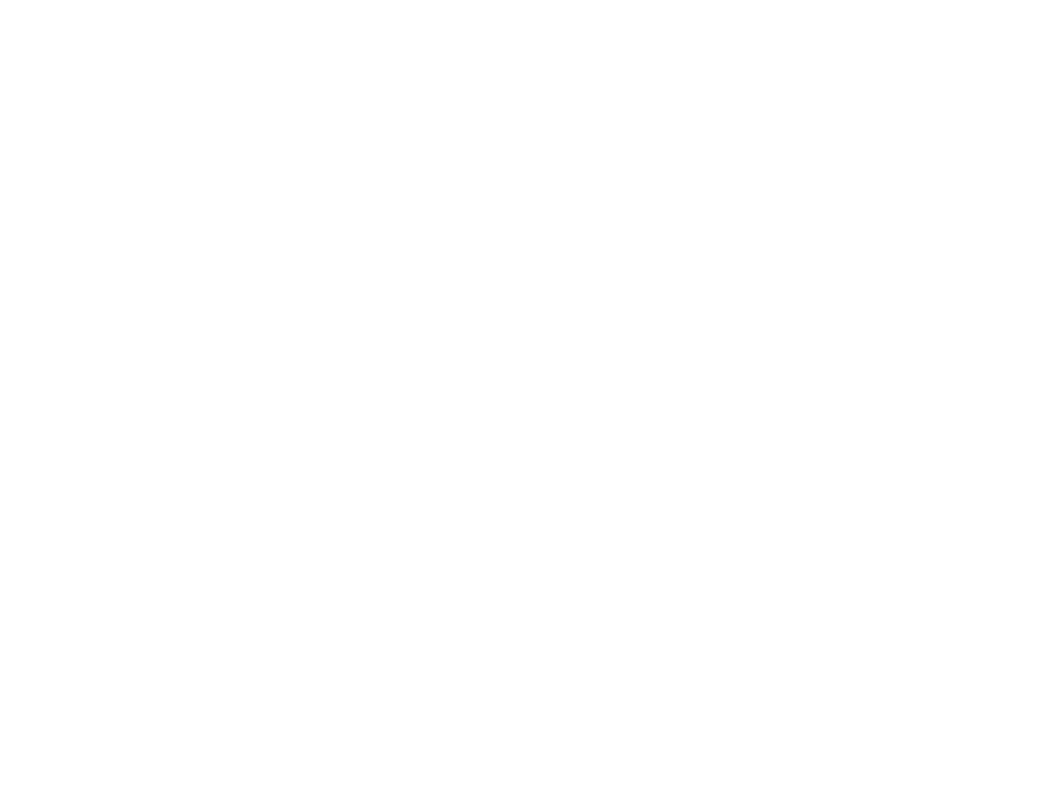
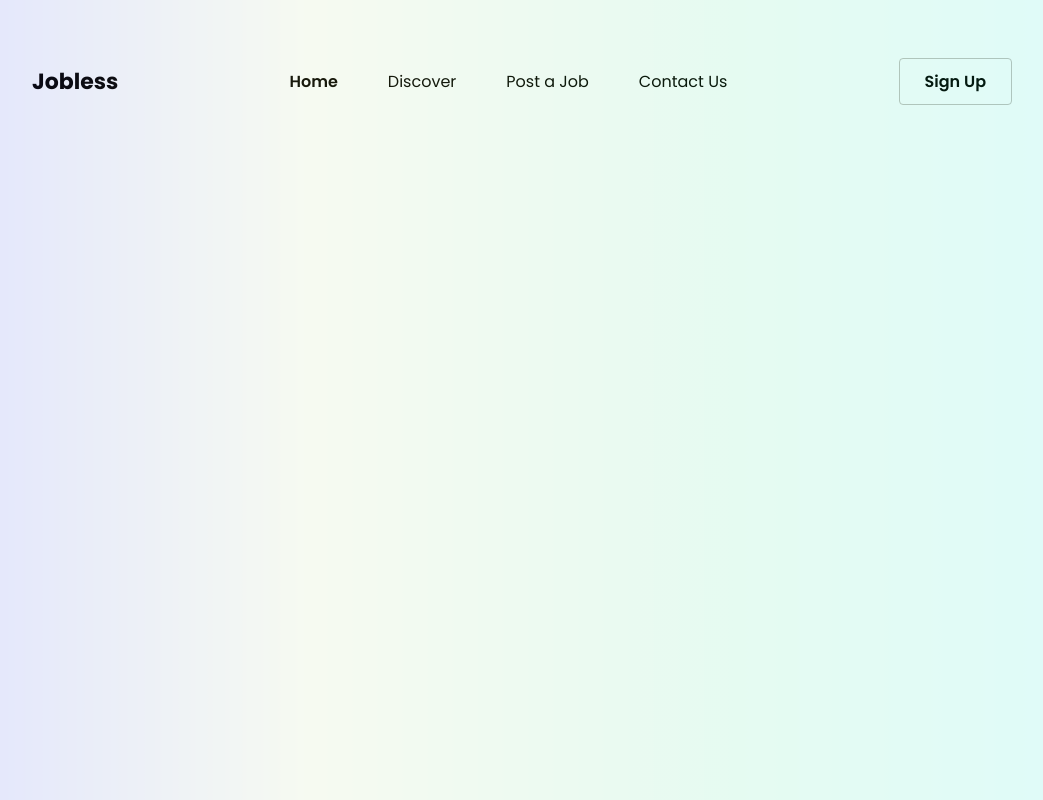
Before and after one commit to dimasrzkm/ui-jobless-hero, a plain HTML site: page index.html in a window 1280 px wide. Shown: the whole page, without its empty margins (118-1161 px from the left). Drawn offline with Linux system fonts and the light colour scheme.

Commit message:
feat: add font style header section

```diff
--- a/index.html
+++ b/index.html
@@ -6,5 +6,16 @@
     <title>UI Challenge - Jobless Hero</title>
     <link rel="stylesheet" href="style.css" />
   </head>
-  <body></body>
+  <body>
+    <div class="wrapper-body">
+      <header class="header container">
+        <p class="header-title">Jobless</p>
+        <nav class="header-navbar">
+          <a href="#" class="active">Home</a><a href="#">Discover</a
+          ><a href="#">Post a Job</a><a href="#">Contact Us</a>
+        </nav>
+        <button class="button-sign-up">Sign Up</button>
+      </header>
+    </div>
+  </body>
 </html>
--- a/style.css
+++ b/style.css
@@ -1,10 +1,68 @@
+@import url('https://fonts.googleapis.com/css2?family=Poppins:ital,wght@0,100;0,200;0,300;0,400;0,500;0,600;0,700;0,800;1,100&display=swap');
+:root {
+  --primary-color: rgba(00, 00, 00, 1);
+  --secondary-color: rgba(00, 00, 00, 0.8);
+}
 *,
 *::before,
 *::after {
   box-sizing: border-box;
 }
+body, .wrapper-body { height: 100vh; }
 body {
   margin: 0;
   padding: 0;
   line-height: 1.5;
+  font-family: 'Poppins', sans-serif;
+
+  background: linear-gradient(90deg, #0500ff, #f8fb76, #4eff75, #00ffd1);
 }
+.wrapper-body {
+  background-color: #F6FAFF;
+  filter: opacity(0.9);
+}
+.container {
+  margin-left: 150px;
+  margin-right: 150px;
+}
+/* Header Section */
+.header {
+  padding-top: 58px;
+  display: flex;
+  justify-content: space-between;
+  align-items: center;
+}
+.header-title {
+  margin: 0;
+  font-size: 22px;
+  font-weight: 700;
+  color: var(--primary-color);
+}
+.header-navbar {
+  padding-top: 10px;
+  padding-bottom: 10px;
+  display: flex;
+  justify-content: space-evenly;
+  column-gap: 50px;
+}
+.header-navbar > a {
+  font-size: 1rem;
+  color: var(--primary-color);
+  text-decoration: none;
+}
+.header-navbar > .active {
+  color: var(--primary-color);
+  font-weight: 600;
+}
+.button-sign-up {
+  font-family: 'Poppins', sans-serif;
+  font-size: 1rem;
+  color: var(--primary-color);
+  padding: 10px 25px;
+  font-weight: 600;
+  border: 1px solid rgb(177 176 176 / 80%);
+  background-color: transparent;
+  border-radius: 4px;
+}
+.button-sign-up:hover { cursor: pointer; }
+/* End Header Section */
```
